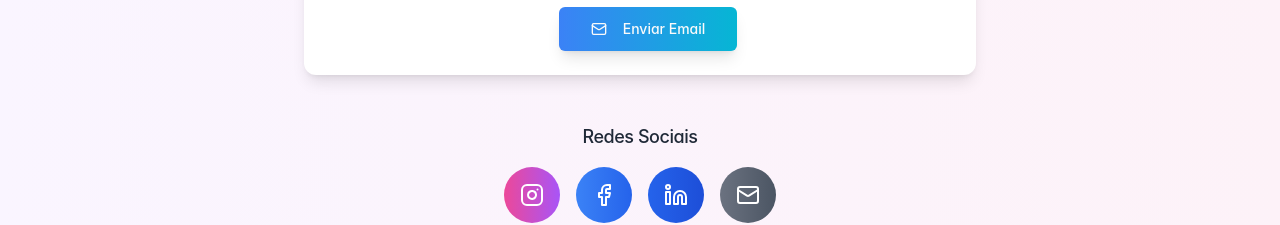
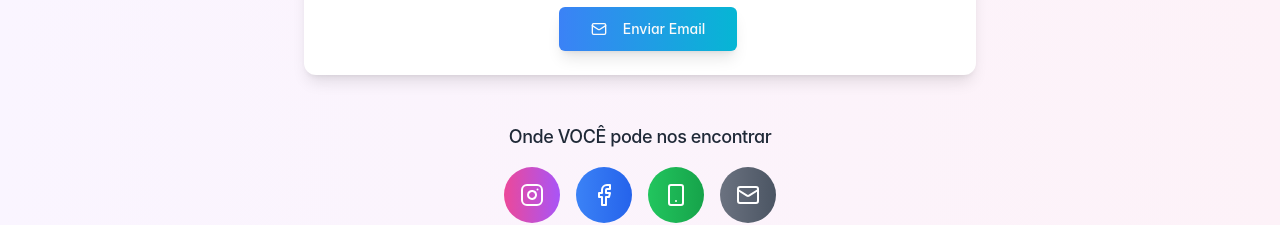
Before and after one commit to Breoliveira30/DevDuo.Master, a Next.js app: page / in a window 1280 px wide. Shown: the part 5260-5485 px from the top of the page. Built offline with nearby package versions, Linux system fonts and the light colour scheme; no server answers; the database is empty.

Commit message:
contacts

```diff
--- a/app/page.tsx
+++ b/app/page.tsx
@@ -24,6 +24,7 @@ import {
   Rocket,
   Eye,
   Mail,
+  Icon,
 } from "lucide-react"
 import { PortfolioCarousel } from "@/components/portfolio-carousel"
 import { TechCarousel } from "@/components/tech-carousel"
@@ -703,12 +704,12 @@ export default function LandingPage() {
                   </div>
 
                   <div className="pt-4">
-                    <h3 className="text-lg font-medium mb-4 text-gray-800">Redes Sociais</h3>
+                    <h3 className="text-lg font-medium mb-4 text-gray-800">Onde VOCÊ pode nos encontrar</h3>
                     <div className="flex justify-center space-x-4">
                       {[
                         { icon: Instagram, color: "from-pink-500 to-purple-500", href: "https://www.instagram.com/devduo.solution/?igsh=MWhibWloZGJvb21nbg%3D%3D#" },
                         { icon: Facebook, color: "from-blue-500 to-blue-600", href: "#" },
-                        { icon: Linkedin, color: "from-blue-600 to-blue-700", href: "#" },
+                        {icon: Smartphone, color:"from-green-500 to-green-600", href: "https://wa.me/5561995194338?text=Olá!Gostaria de conversar um pouco para entendermos juntos qual serviço da DevDuo melhor se encaixa no que estou procurando. Podem me ajudar?" },
                         { icon: Mail, color: "from-gray-500 to-gray-600", href: "mailto:devduo.solution@gmail.com?subject=Interesse%20em%20servi%C3%A7o%20de%20site%20ou%20landing%20page&body=Ol%C3%A1%2C%20gostaria%20de%20marcar%20uma%20conversa%20com%20voc%C3%AAs.%20Tenho%20interesse%20em%20desenvolver%20um%20site%20ou%20uma%20landing%20page." },
                       ].map((social, index) => (
                         <Link
```
